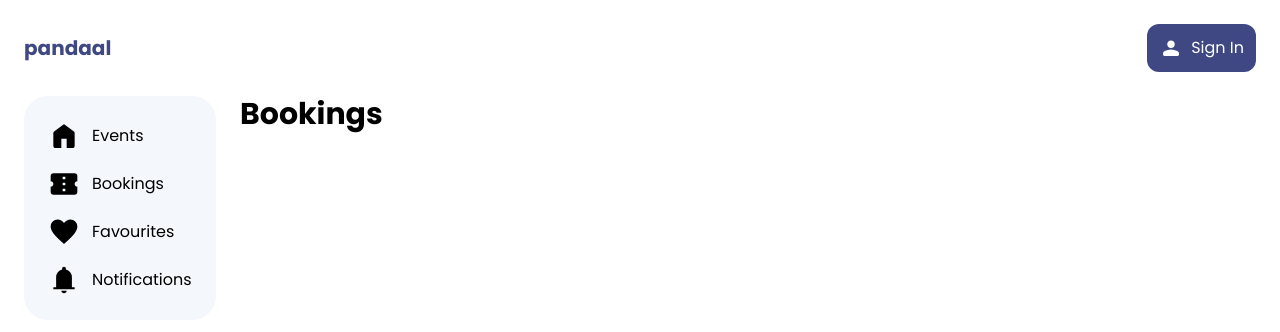
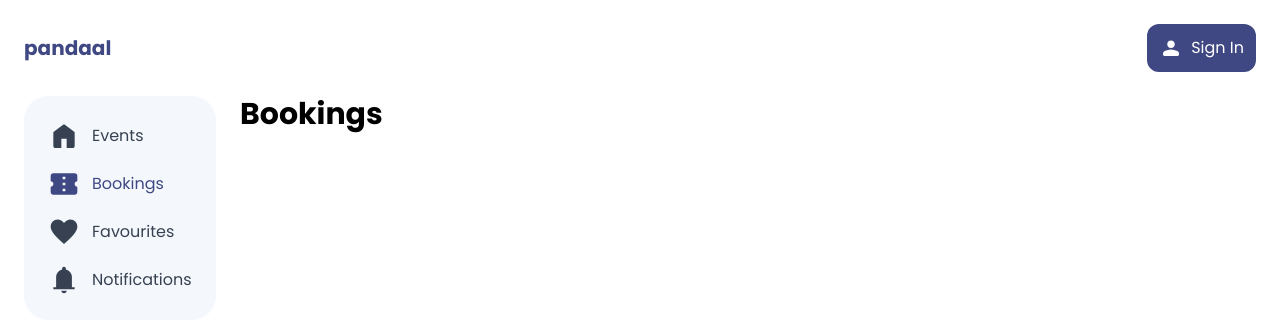
Before and after one commit to FlamingArch/pandaal, a Next.js app: page /bookings in a window 1280 px wide. Shown: the top 332 px of the page. Built offline with nearby package versions, Linux system fonts and the light colour scheme.

Commit message:
Updated Nav component to show active page

```diff
--- a/app/(home)/layout.tsx
+++ b/app/(home)/layout.tsx
@@ -1,5 +1,6 @@
-import { IconFavouriteFill, IconHomeFill, IconNotificationsFill, IconTicketFill, IconUser } from "@/components/icons";
+import { IconUser } from "@/components/icons";
 import { Poppins } from "@next/font/google";
+import Navigation from "./nav";
 import Link from "next/link";
 
 const font = Poppins({ weight: ["400", "700"], subsets: ["latin"] });
@@ -27,24 +28,7 @@ export default function RootLayout({
         </Link>
       </header>
       <div className="flex">
-        <nav className="m-6 mx-12 md:ml-6 md:m-0 p-4 flex md:flex-col rounded-full md:rounded-3xl bg-primary-50 fixed bottom-0 left-0 right-0 md:static gap-4 justify-around md:justify-start h-fit md:gap-0 md:w-[192px]">
-          <Link href={"/home"} className="flex gap-3 p-2 items-center">
-            <IconHomeFill className="w-8 h-8" />
-            <p className="hidden md:flex">Events</p>
-          </Link>
-          <Link href={"/bookings"} className="flex gap-3 p-2 items-center">
-            <IconTicketFill className="w-8 h-8" />
-            <p className="hidden md:flex">Bookings</p>
-          </Link>
-          <Link href={"/favourites"} className="flex gap-3 p-2 items-center">
-            <IconFavouriteFill className="w-8 h-8" />
-            <p className="hidden md:flex">Favourites</p>
-          </Link>
-          <Link href={"/notifications"} className="flex gap-3 p-2 items-center">
-            <IconNotificationsFill className="w-8 h-8" />
-            <p className="hidden md:flex">Notifications</p>
-          </Link>
-        </nav>
+        <Navigation />
         <div className="flex-grow pb-24 md:pb-0">{children}</div>
       </div>
     </div>
--- /dev/null
+++ b/app/(home)/nav.tsx
@@ -0,0 +1,66 @@
+"use client";
+
+import Link from "next/link";
+import {
+  IconFavouriteFill,
+  IconHomeFill,
+  IconNotificationsFill,
+  IconTicketFill,
+} from "@/components/icons";
+import { usePathname } from "next/navigation";
+
+export default function Navigation() {
+  const pathname = usePathname();
+  return (
+    <nav className="m-6 mx-12 md:ml-6 md:m-0 p-4 flex md:flex-col rounded-full md:rounded-3xl bg-primary-50 fixed bottom-0 left-0 right-0 md:static gap-4 justify-around md:justify-start h-fit md:gap-0 md:w-[192px]">
+      <Link
+        href={"/home"}
+        className={
+          "flex gap-3 p-2 items-center " +
+          (pathname == "/home"
+            ? "text-primary-500 fill-primary-500"
+            : "text-gray-700 fill-gray-700")
+        }
+      >
+        <IconHomeFill className="w-8 h-8" />
+        <p className="hidden md:flex">Events</p>
+      </Link>
+      <Link
+        href={"/bookings"}
+        className={
+          "flex gap-3 p-2 items-center " +
+          (pathname == "/bookings"
+            ? "text-primary-500 fill-primary-500"
+            : "text-gray-700 fill-gray-700")
+        }
+      >
+        <IconTicketFill className="w-8 h-8" />
+        <p className="hidden md:flex">Bookings</p>
+      </Link>
+      <Link
+        href={"/favourites"}
+        className={
+          "flex gap-3 p-2 items-center " +
+          (pathname == "/favourites"
+            ? "text-primary-500 fill-primary-500"
+            : "text-gray-700 fill-gray-700")
+        }
+      >
+        <IconFavouriteFill className="w-8 h-8" />
+        <p className="hidden md:flex">Favourites</p>
+      </Link>
+      <Link
+        href={"/notifications"}
+        className={
+          "flex gap-3 p-2 items-center " +
+          (pathname == "/notifications"
+            ? "text-primary-500 fill-primary-500"
+            : "text-gray-700 fill-gray-700")
+        }
+      >
+        <IconNotificationsFill className="w-8 h-8" />
+        <p className="hidden md:flex">Notifications</p>
+      </Link>
+    </nav>
+  );
+}
```
